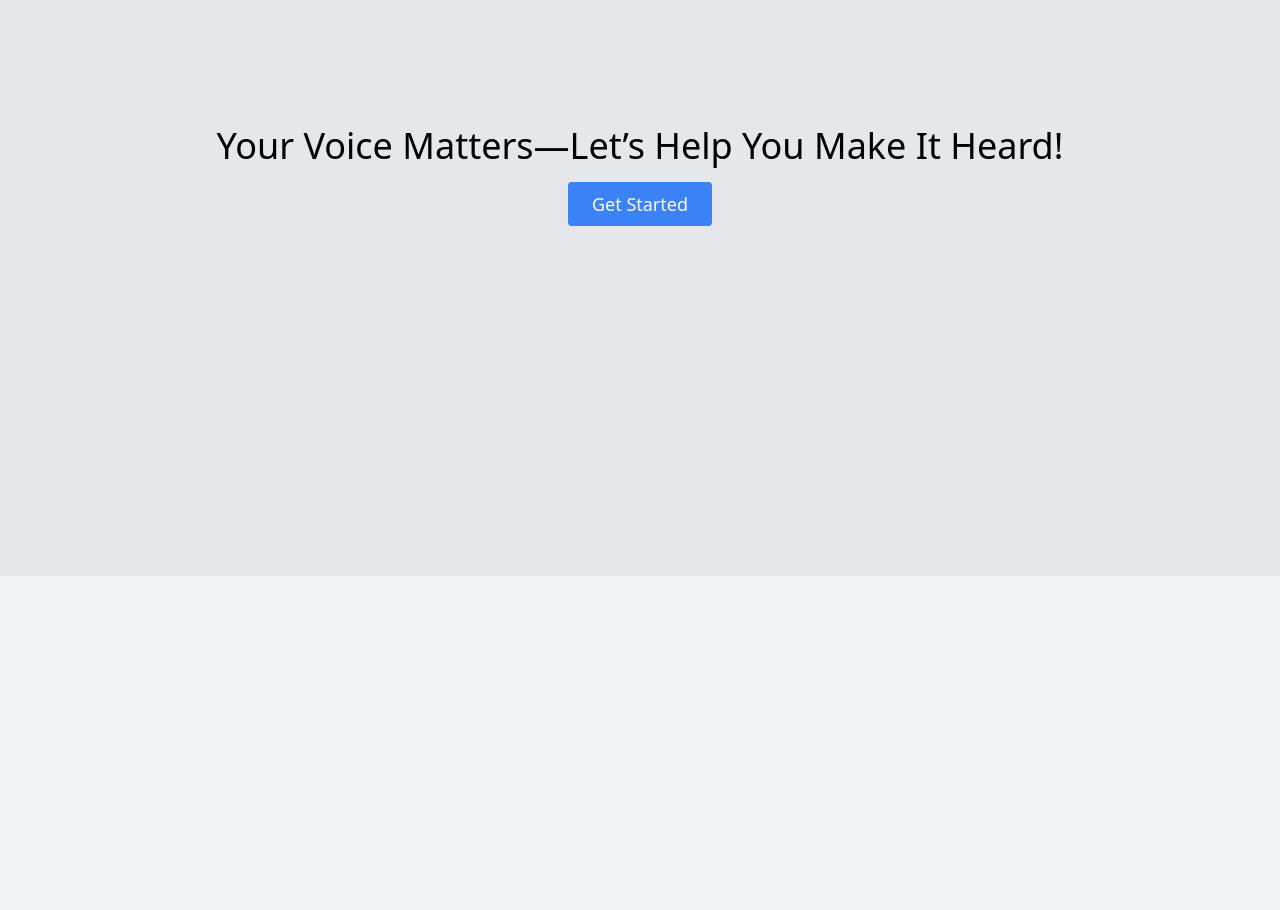
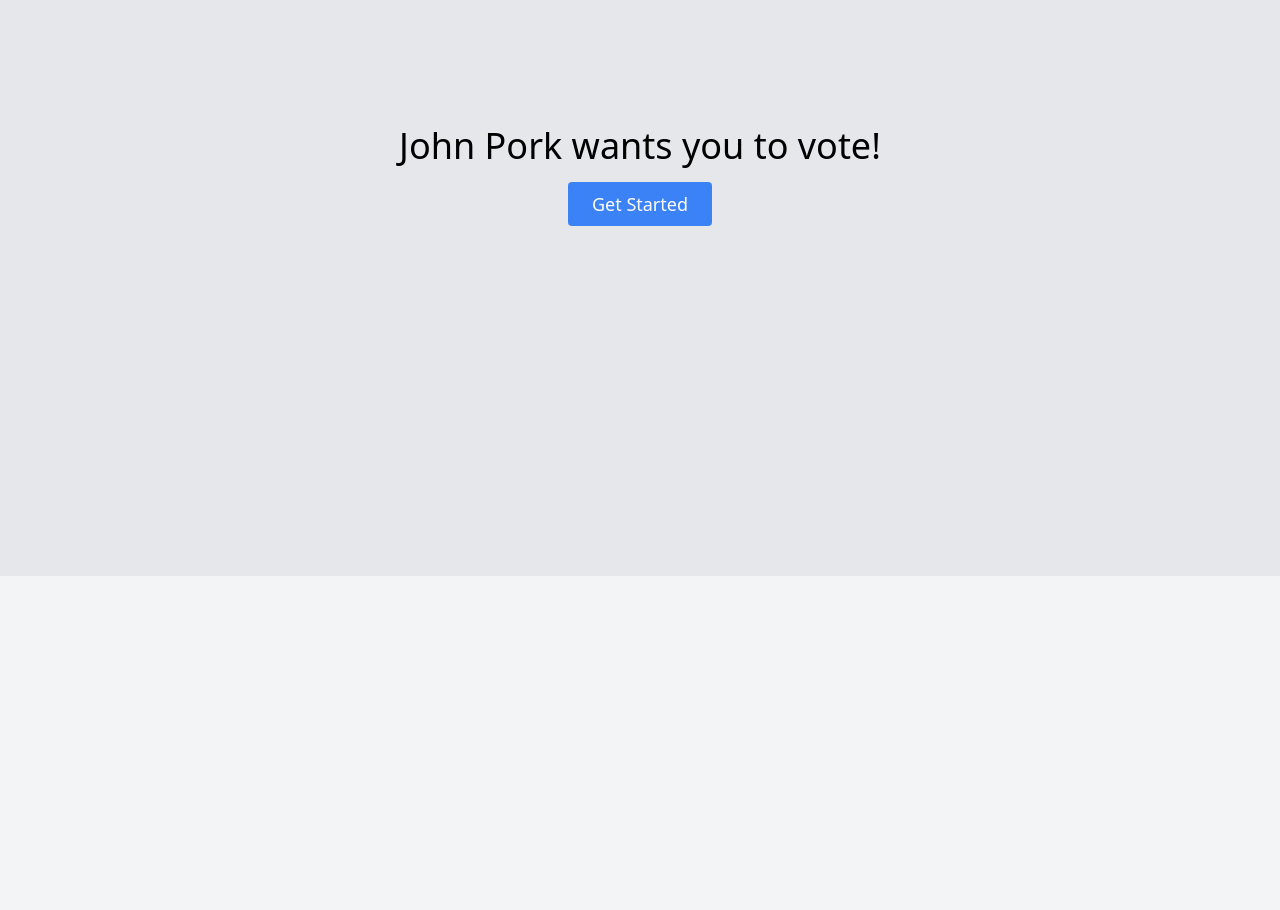
Before and after one commit to KWagnerCS/VoteWise, a React (Vite) app in the folder frontend/: page / in a window 1280 px wide. Shown: the part 1120-2030 px from the top of the page. Built offline with nearby package versions, Linux system fonts and the light colour scheme.

Commit message:
Update LandingPage.jsx
funny

```diff
--- a/frontend/src/pages/LandingPage.jsx
+++ b/frontend/src/pages/LandingPage.jsx
@@ -19,7 +19,7 @@ const LandingPage = () => {
             <div className="h-screen flex flex-col justify-center items-center bg-fixed bg-cover bg-center" style={{ backgroundImage: "url('/flagrealsky.jpg')" }}>
             </div>
             <div className="h-screen flex flex-col justify-center items-center bg-gray-200">
-                <h1 className="text-4xl mb-4 font-medium">Your Voice Matters—Let’s Help You Make It Heard!</h1>
+                <h1 className="text-4xl mb-4 font-medium">John Pork wants you to vote!</h1>
                 <button
                     onClick={() => scrollToSection('section2')}
                     className="px-6 py-2 text-lg bg-blue-500 text-white rounded hover:bg-blue-600"
```
